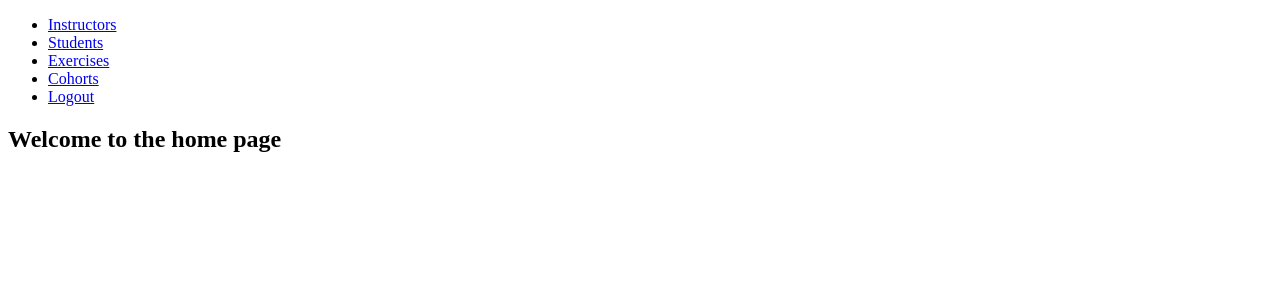
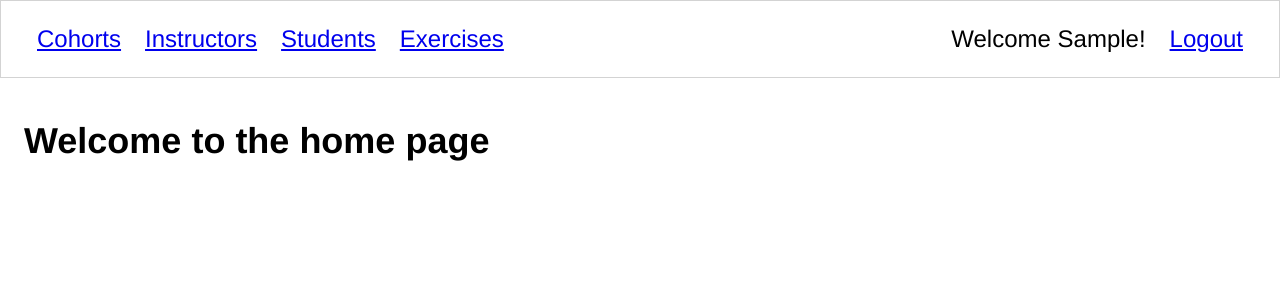
Before and after one commit to krnorris65/student_exercises_django, a Django app: page / in a window 1280 px wide. Shown: the top 300 px of the page. Run offline with Django 3.2, Linux system fonts and the light colour scheme; the visitor is signed in with stand-in values (Sample User, id 1).

Commit message:
added base styling

```diff
--- /dev/null
+++ b/exercisesproject/exercisesapp/static/styles/base.css
@@ -0,0 +1,27 @@
+body {
+    margin: 0;
+    padding: 0;
+    font-size: 1.5em;
+    font-family: 'Franklin Gothic Medium', 'Arial Narrow', Arial, sans-serif;
+}
+
+.main-content {
+    padding: .5em 1em;
+}
+
+.navList {
+    list-style-type: none;
+    display: flex;
+    border: 1px solid lightgray;
+    padding: 1em;
+    margin: 0;
+}
+
+.navList__route {
+    margin: 0 0.5em;
+}
+
+.navList__user {
+    display: flex;
+    margin-left: auto;
+}
--- a/exercisesproject/exercisesapp/templates/shared/base.html
+++ b/exercisesproject/exercisesapp/templates/shared/base.html
@@ -6,6 +6,7 @@
     <meta charset="UTF-8">
     <meta name="viewport" content="width=device-width, initial-scale=1.0">
     <title>Exercises</title>
+    <link rel="stylesheet" href="{% static 'styles/base.css' %}">
     {% block css %}
     {% endblock css%}
 </head>
@@ -13,20 +14,24 @@
 <body>
     <nav id="site-nav">
         <ul class="navList">
+            <li class="navList__route"><a href="{% url 'exercisesapp:cohorts' %}">Cohorts</a></li>
             <li class="navList__route"><a href="{% url 'exercisesapp:instructors' %}">Instructors</a></li>
             <li class="navList__route"><a href="{% url 'exercisesapp:students' %}">Students</a></li>
             <li class="navList__route"><a href="{% url 'exercisesapp:exercises' %}">Exercises</a></li>
-            <li class="navList__route"><a href="{% url 'exercisesapp:cohorts' %}">Cohorts</a></li>
+            <div class="navList__user">
                 {% if request.user.is_authenticated %}
+                <li class="navList__route">Welcome {{request.user.first_name}}!</li>
                 <li class="navList__route"><a href="{% url 'exercisesapp:logout' %}">Logout</a></li>
                 {% else %}
                 <li class="navList__route"><a href="{% url 'exercisesapp:login' %}">Login</a></li>
                 {% endif%}
+            </div>
         </ul>
     </nav>
+    <main class="main-content">
         {% block content %}
         {% endblock content%}
-
+    </main>
     {% block scripts %}
     {% endblock scripts%}
 </body>
```
Lines whose indentation alone changed are shown as unchanged.
